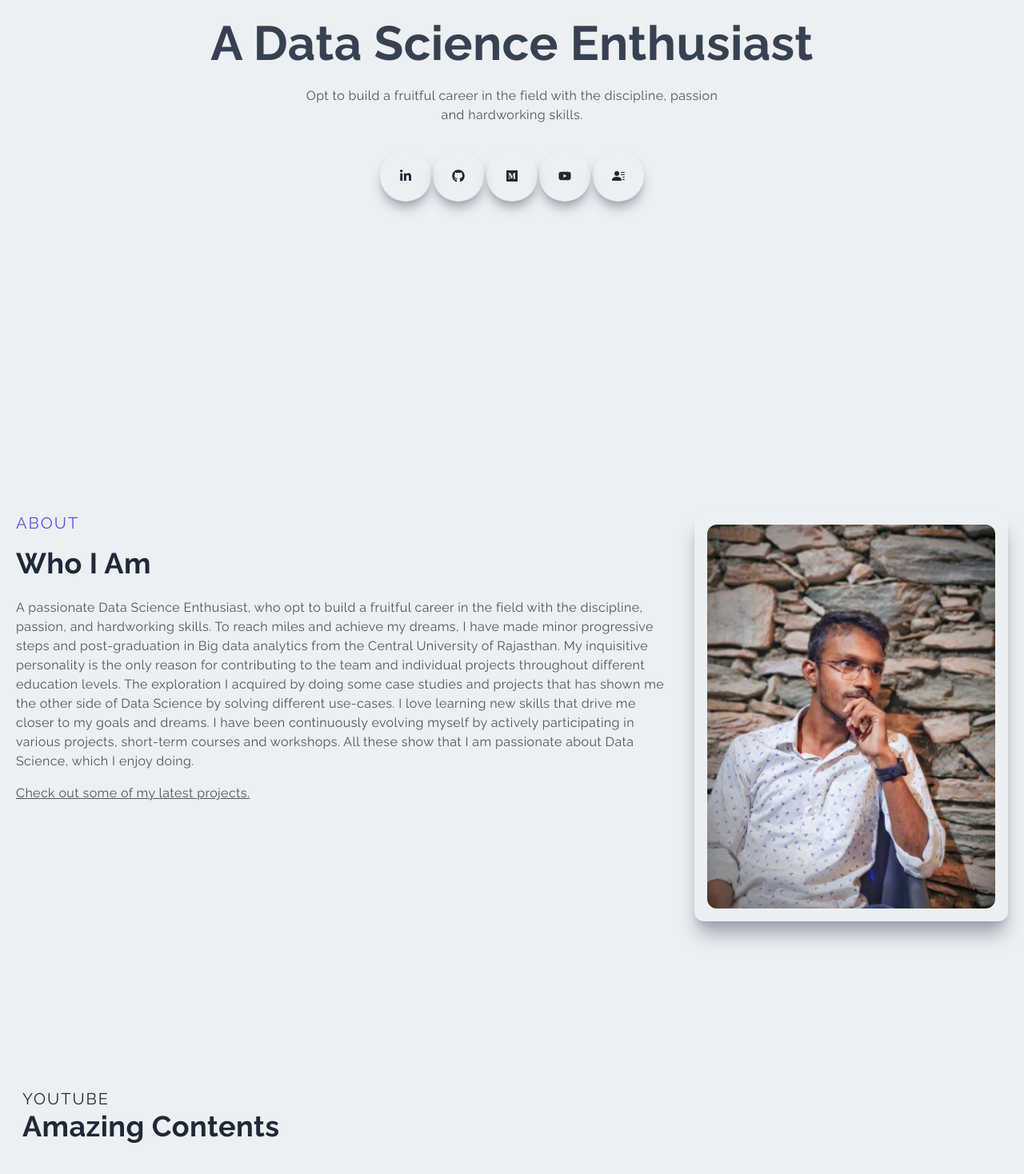
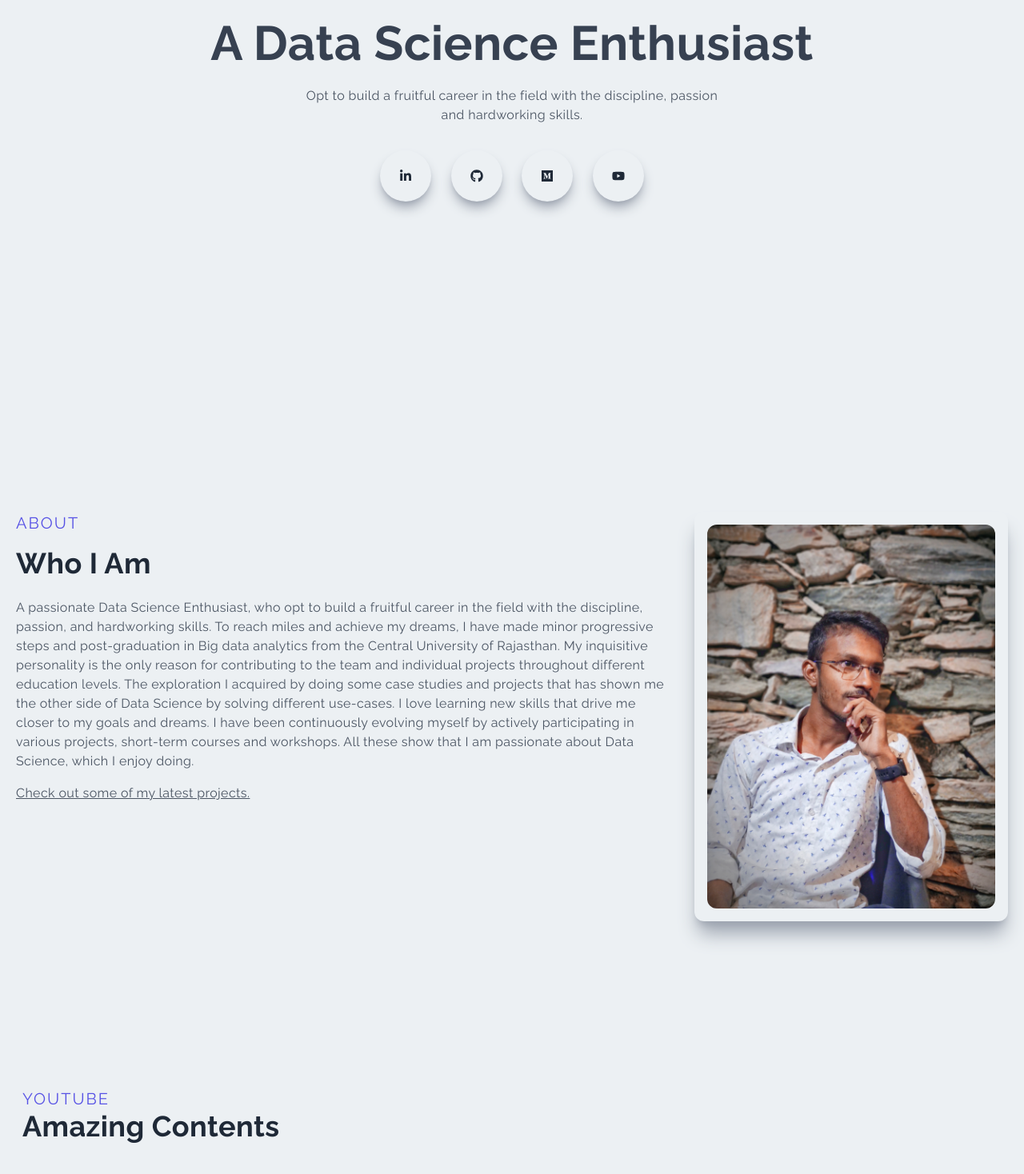
Before and after one commit to sumanitian/newportfolio, a Next.js app: page / in a window 1280 px wide. Shown: the part 304-1772 px from the top of the page at 80% size. Built offline with nearby package versions, Linux system fonts and the light colour scheme.

Commit message:
added new yt link

```diff
--- a/components/Main.jsx
+++ b/components/Main.jsx
@@ -59,11 +59,11 @@ const Main = () => {
                 <FaYoutube />
               </div>
             </a>
-            <Link href='/resume'>
+            {/* <Link href='/resume'>
               <div className='rounded-full shadow-lg shadow-gray-400 p-6 cursor-pointer hover:scale-110 ease-in duration-300'>
                 <BsFillPersonLinesFill />
               </div>
-            </Link>
+            </Link> */}
           </div>
         </div>
       </div>
--- a/components/youtube.jsx
+++ b/components/youtube.jsx
@@ -4,13 +4,13 @@ const HomePage = () => {
     return (
       <div id='youtube' className='w-full'>
         <div className='max-w-[1240px] mx-auto px-2 py-16'>
-            <p className='text-xl tracking-widest uppercase text-[#5651e5'>
+            <p className='text-xl tracking-widest uppercase text-[#5651e5]'>
                 Youtube
             </p>
             <h2>Amazing Contents</h2>
             {/* <YouTubePlayer videoId="MLWznmAsfJk" /> */}
-            <div className='grid md:grid-cols-2 gap-8'>
-                <YouTubePlayer videoId="MLWznmAsfJk" />
+            <div className='grid md:grid-cols-4 gap-8'>
+                <YouTubePlayer videoId="DjQ69BQX8TQ" />
             </div>
         </div>
 
```
